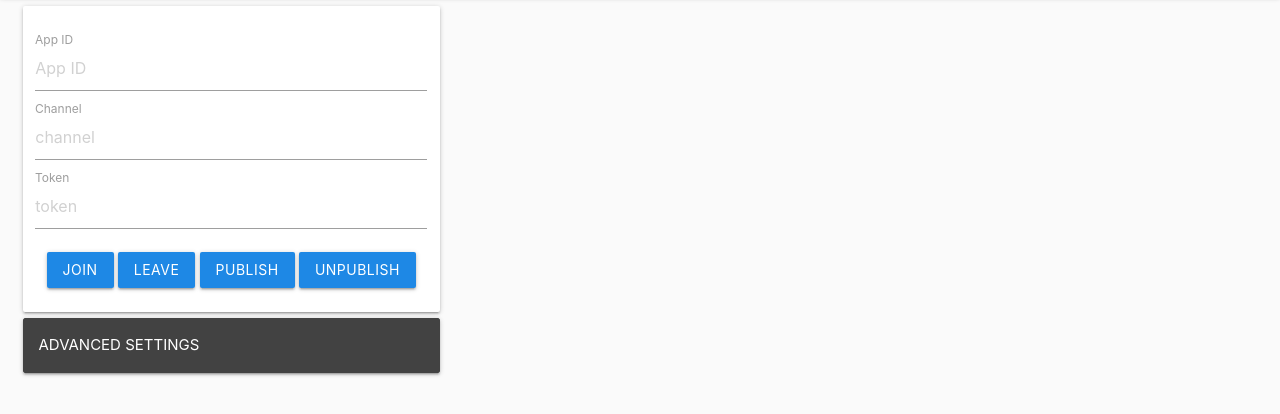
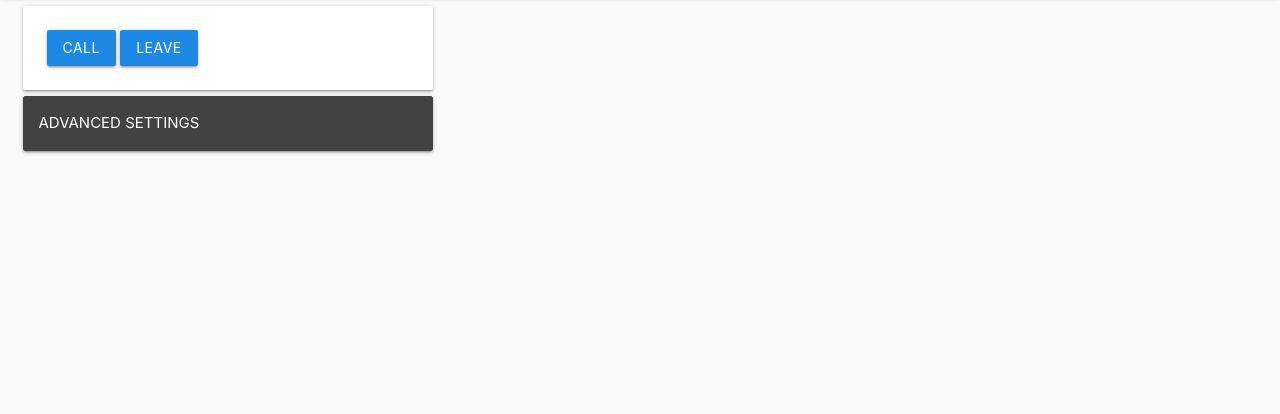
Before and after one commit to rzhec/agoraRz, a website: page index.html in a window 1280 px wide. Shown: the part 58-472 px from the top of the page. Drawn offline with Linux system fonts and the light colour scheme.

Commit message:
Adjustment

```diff
--- a/index.html
+++ b/index.html
@@ -23,24 +23,24 @@
       <div class="col" style="min-width: 433px; max-width: 443px">
         <div class="card" style="margin-top: 0px; margin-bottom: 0px;">
           <div class="row card-content" style="margin-bottom: 0px;">
-              <div class="input-field">
-                <label for="appID" class="active">App ID</label>
-                <input type="text" placeholder="App ID" name="appID">
-              </div>
-              <div class="input-field">
-                <label for="channel" class="active">Channel</label>
-                <input type="text" placeholder="channel" name="channel">
-              </div>
-              <div class="input-field">
-                <label for="token" class="active">Token</label>
-                <input type="text" placeholder="token" name="token">
-              </div>
+<!--              <div class="input-field">-->
+<!--                <label for="appID" class="active">App ID</label>-->
+<!--                <input type="text" placeholder="App ID" name="appID">-->
+<!--              </div>-->
+<!--              <div class="input-field">-->
+<!--                <label for="channel" class="active">Channel</label>-->
+<!--                <input type="text" placeholder="channel" name="channel">-->
+<!--              </div>-->
+<!--              <div class="input-field">-->
+<!--                <label for="token" class="active">Token</label>-->
+<!--                <input type="text" placeholder="token" name="token">-->
+<!--              </div>-->
               <div class="row" style="margin: 0">
                 <div class="col s12">
-                <button class="btn btn-raised btn-primary waves-effect waves-light" id="join">JOIN</button>
+                <button class="btn btn-raised btn-primary waves-effect waves-light" id="join">CALL</button>
                 <button class="btn btn-raised btn-primary waves-effect waves-light" id="leave">LEAVE</button>
-                <button class="btn btn-raised btn-primary waves-effect waves-light" id="publish">PUBLISH</button>
-                <button class="btn btn-raised btn-primary waves-effect waves-light" id="unpublish">UNPUBLISH</button>
+<!--                <button class="btn btn-raised btn-primary waves-effect waves-light" id="publish">PUBLISH</button>-->
+<!--                <button class="btn btn-raised btn-primary waves-effect waves-light" id="unpublish">UNPUBLISH</button>-->
                 </div>
               </div>
           </div>
--- a/package.json
+++ b/package.json
@@ -9,6 +9,7 @@
   "author": "",
   "license": "ISC",
   "dependencies": {
+    "agora-access-token": "^2.0.2",
     "ws": "^7.2.3"
   }
 }
```
Also changed, not shown: receiver.html (+14 -14 lines), 1 other file.
